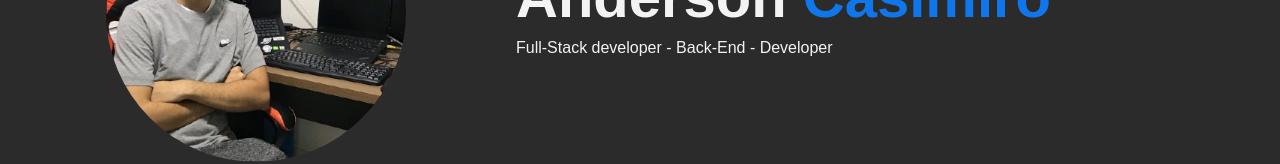
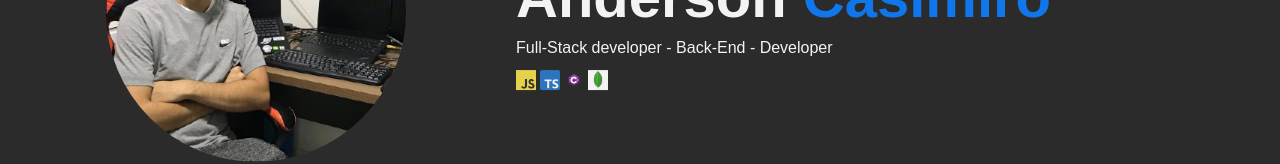
Before and after one commit to Anderson0933/Portf-lio, a plain HTML site: page index.html in a window 1280 px wide. Shown: the part 288-452 px from the top of the page. Drawn offline with Linux system fonts and the light colour scheme.

Commit message:
atualização

```diff
--- a/index.html
+++ b/index.html
@@ -36,6 +36,21 @@ height="300px"/>
 <div class="profile-title">
 <h1>Anderson <span>Casimiro</span></h1>
 <h2>Full-Stack developer - Back-End - Developer</h2>
+
+<img src="img/JavaScript-logo.png" alt="foto"
+width="20px"
+height="20px">
+
+<img src="img/Typescript_logo_2020.svg.png" alt="foto"
+width="20px"
+height="20px">
+
+<img src="img/Csharp_Logo.png" alt="foto"
+width= "20px"
+height="20px">
+<img src="img/mongo db.png" alt="foto"
+width="20px"
+height="20px">
 </div>
 
 
```
Also changed, not shown: img/Csharp_Logo.png (added), img/JavaScript-logo.png (added), img/Typescript_logo_2020.svg.png (added), img/mongo db.png (added).
